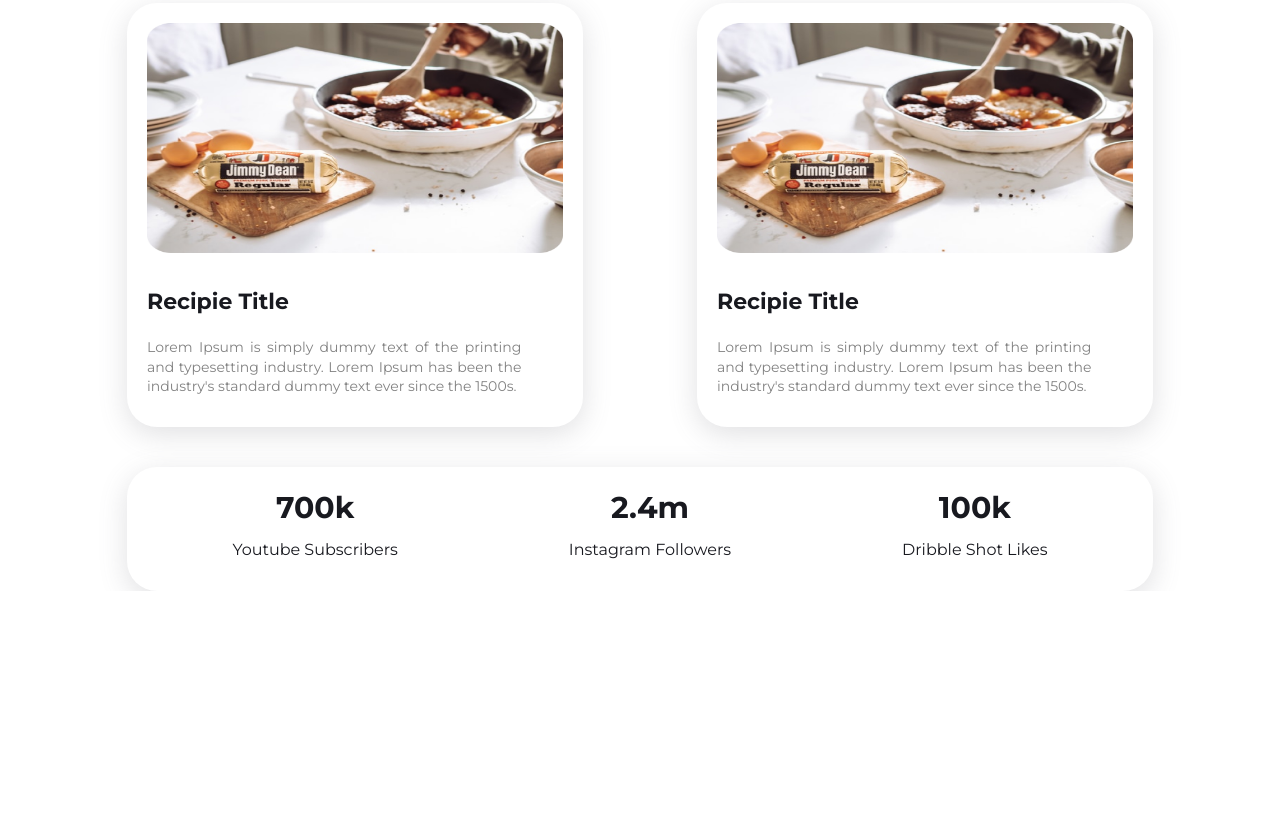
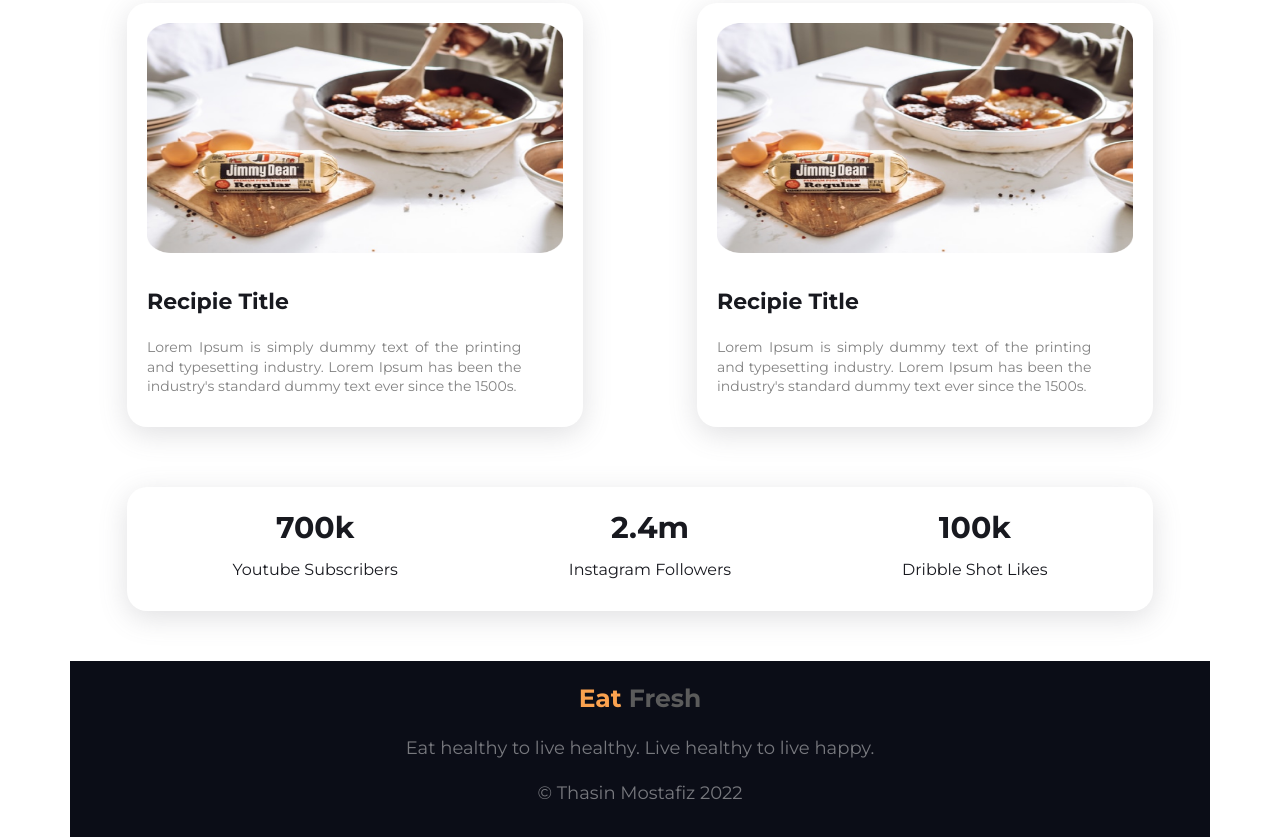
Before and after one commit to TahsinMostafiz/One-Page-Diet-Website-Demo, a plain HTML site: page index.html in a window 1280 px wide. Shown: the part 1329-2166 px from the top of the page. Before the commit the page ends 1920 px from the top, so only its background shows below. Drawn offline with Linux system fonts and the light colour scheme.

Commit message:
Footer Section Added

```diff
--- a/index.html
+++ b/index.html
@@ -110,5 +110,14 @@
 
     <!-- End Subscribe Sections -->
 
+    <!-- Start Footer Sections -->
+
+    <footer class="row">
+        <h2><span>Eat</span> Fresh</h2>
+        <p>Eat healthy to live healthy. Live healthy to live happy.</p>
+        <p>&copy; Thasin Mostafiz 2022</p>
+    </footer>
+    <!-- End Footer Sections -->
+
 </body>
 </html>
--- a/resources/css/style.css
+++ b/resources/css/style.css
@@ -97,7 +97,7 @@ p{
     padding: 2rem;
     box-shadow: rgba(100, 100, 111, 0.2) 0px 7px 29px 0px;
     width: 80%;
-    border-radius: 3rem;
+    border-radius: 2rem;
     margin: auto;
 }
 
@@ -179,6 +179,10 @@ p{
 
 /* START SUBSCRIBE SECTIONS DESIGN */
 
+#subscribe-section{
+    margin: 2rem 0 5rem 0;
+}
+
 .box-card-width{
     width: 90%;
 }
@@ -214,6 +218,29 @@ p{
     width: 100%;
 }
 
+/* END SUBSCRIBE SECTIONS DESIGN */
 
+/* START FOOTER SECTIONS DESIGN */
 
-/* END SUBSCRIBE SECTIONS DESIGN */
+footer{
+    background: #0B0D17;
+    text-align: center;
+    padding: 2rem;
+}
+
+footer h2{
+    font-size: 2.5rem;
+    color: #5B5B5B;
+}
+
+footer h2 span{
+    color: #FBA24F;
+}
+
+footer p{
+    color: rgba(255, 255, 255, 0.445);
+    font-size: 1.2;
+    text-align: center;
+    width: 100%;
+}
+/* END FOOTER SECTIONS DESIGN */
```
